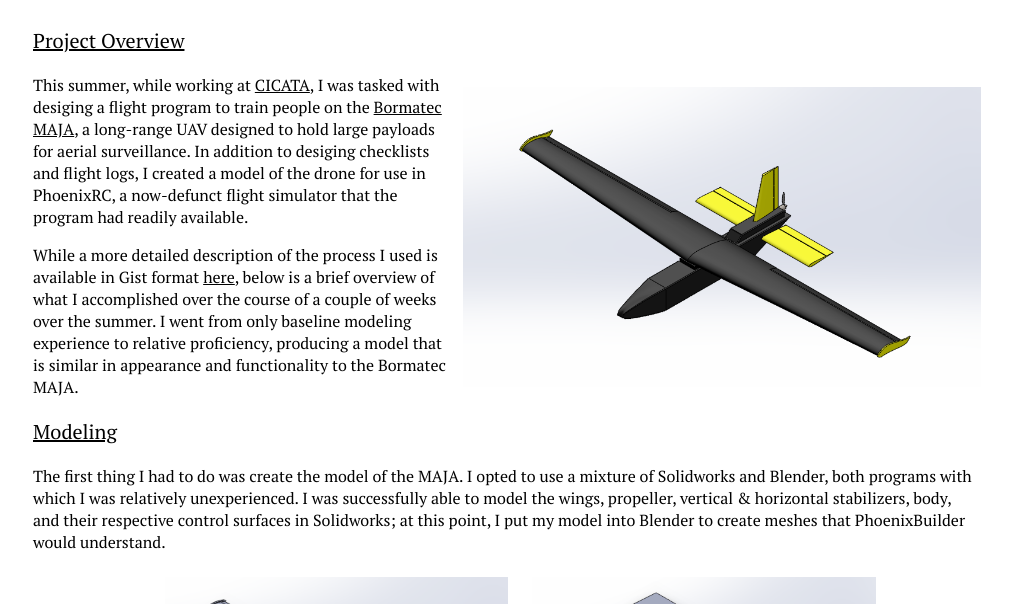
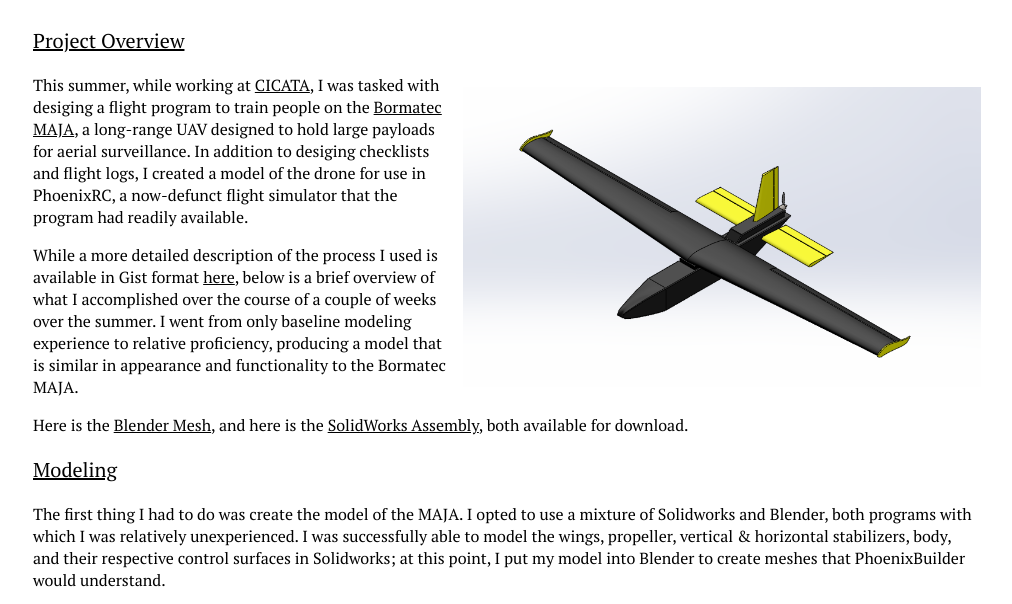
Before and after one commit to deliastephens/deliastephens-website-archive, a website: page maja.html in a window 1280 px wide. Shown: the part 124-728 px from the top of the page, without its empty margins (133-1145 px from the left). Drawn offline with Linux system fonts and the light colour scheme.

Commit message:
Made models publicly available.

```diff
--- a/maja.html
+++ b/maja.html
@@ -52,6 +52,11 @@
         I went from only baseline modeling experience to relative proficiency, producing a model that is similar
         in appearance and functionality to the Bormatec MAJA.
       </p>
+      <p>
+        Here is the <a href="https://www.dropbox.com/s/bznlgwdsif3fj17/blend_attempt_3.obj?dl=0"> Blender Mesh</a>,
+        and here is the <a href="https://www.dropbox.com/s/2xbmynz6k4qe7sc/assemb3.SLDASM?dl=0">SolidWorks Assembly</a>,
+        both available for download.
+      </p>
       <p class="heading">
         Modeling
       </p>
```
